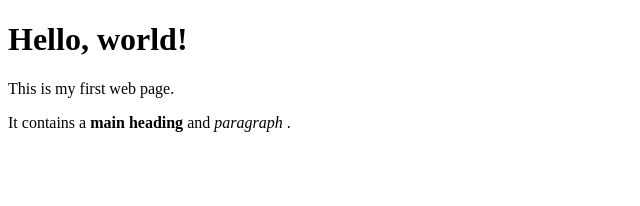
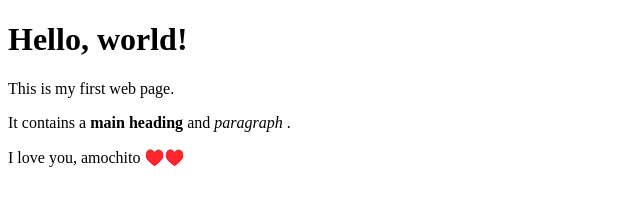
Before and after one commit to JoseDRojasA/vm-2, a plain HTML site: page index.html in a window 1280 px wide. Shown: the whole page, without its empty margins (0-640 px from the left). Drawn offline with Linux system fonts and the light colour scheme.

Commit message:
Update index.html

```diff
--- a/index.html
+++ b/index.html
@@ -9,5 +9,6 @@
         <p>It contains a
              <strong>main heading</strong> and <em> paragraph </em>.
         </p>
+        <p>I love you, amochito ♥️♥️</p>
     </body>
 </html>
```
